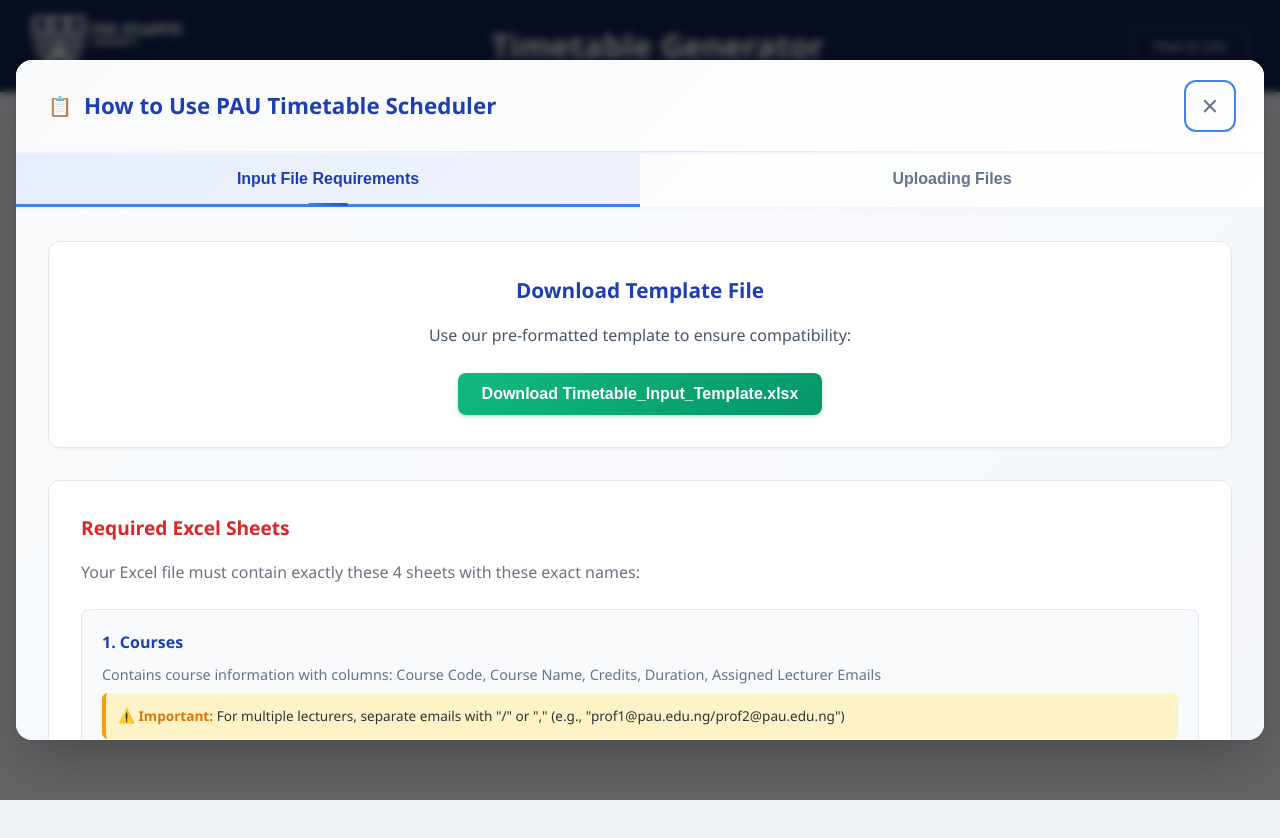
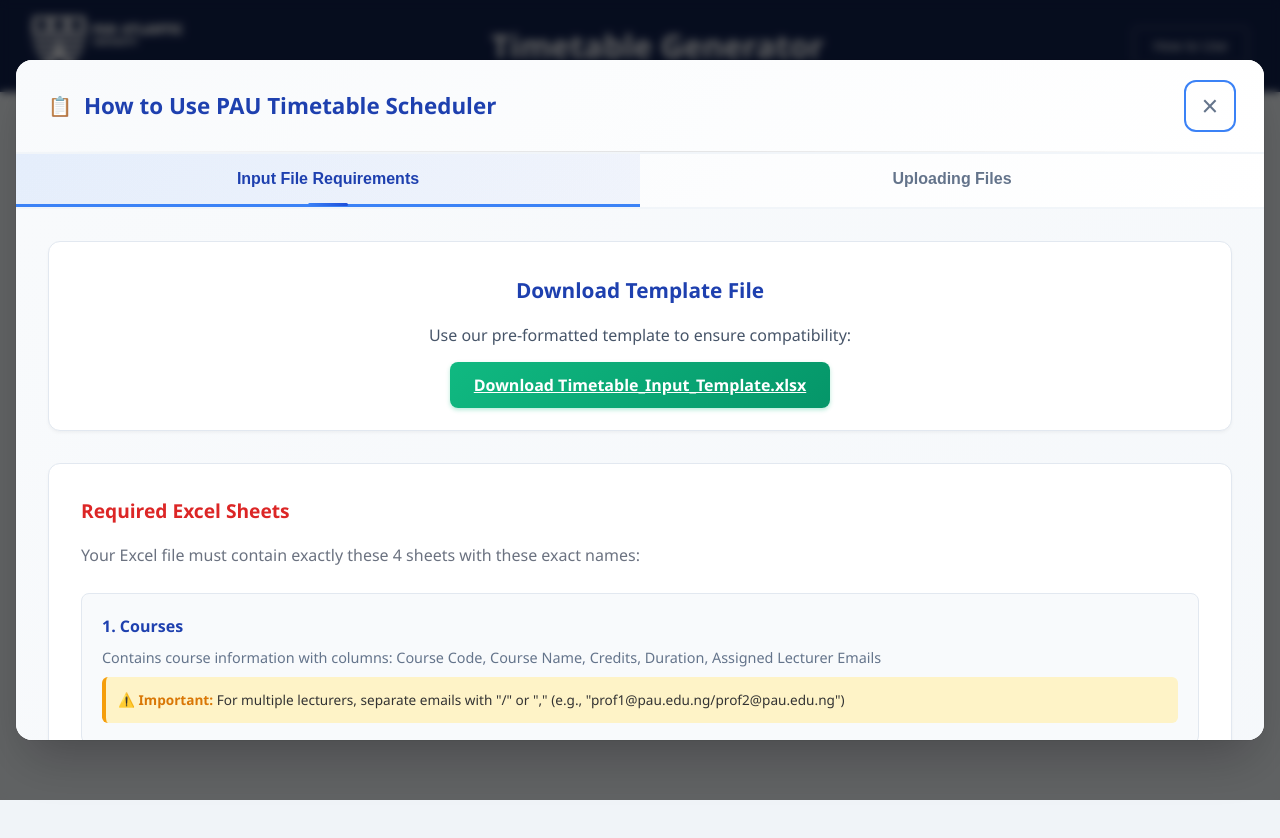
Before and after one commit to Elameen123/PAU-Timetable_Scheduler, a React (Create React App) app: page / in a window 1280 px wide. Both pictures are taken after a click on the button "How to Use". Shown: the top 838 px of the page. Built offline with nearby package versions, Linux system fonts and the light colour scheme.

Commit message:
Changes to Instruction Modal Template download

```diff
--- a/src/components/InstructionsModal.js
+++ b/src/components/InstructionsModal.js
@@ -49,15 +49,15 @@
     }
   };
 
-  const handleDownloadTemplate = () => {
-    // Create a link to download the template file
-    const link = document.createElement('a');
-    link.href = '/Timetable_Input_Template.xlsx';
-    link.download = 'Timetable_Input_Template.xlsx';
-    document.body.appendChild(link);
-    link.click();
-    document.body.removeChild(link);
-  };
+  // const handleDownloadTemplate = () => {
+  //   // Create a link to download the template file
+  //   const link = document.createElement('a');
+  //   link.href = '/Timetable_Input_Template.xlsx';
+  //   link.download = 'Timetable_Input_Template.xlsx';
+  //   document.body.appendChild(link);
+  //   link.click();
+  //   document.body.removeChild(link);
+  // };
 
   const handleImageClick = (imageName) => {
     setExpandedImage(imageName);
@@ -147,9 +147,13 @@
                 <div className="template-download">
                   <h4>Download Template File</h4>
                   <p>Use our pre-formatted template to ensure compatibility:</p>
-                  <button className="download-template-btn" onClick={handleDownloadTemplate}>
-                    Download Timetable_Input_Template.xlsx
-                  </button>
+                  <a
+                  href="/Timetable_Input_Template.xlsx"
+                  download="Timetable_Input_Template.xlsx" // The 'download' attribute is key
+                  className="download-template-btn"
+                >
+                  Download Timetable_Input_Template.xlsx
+                </a>
                 </div>
 
                 <div className="sheet-requirements">
```
